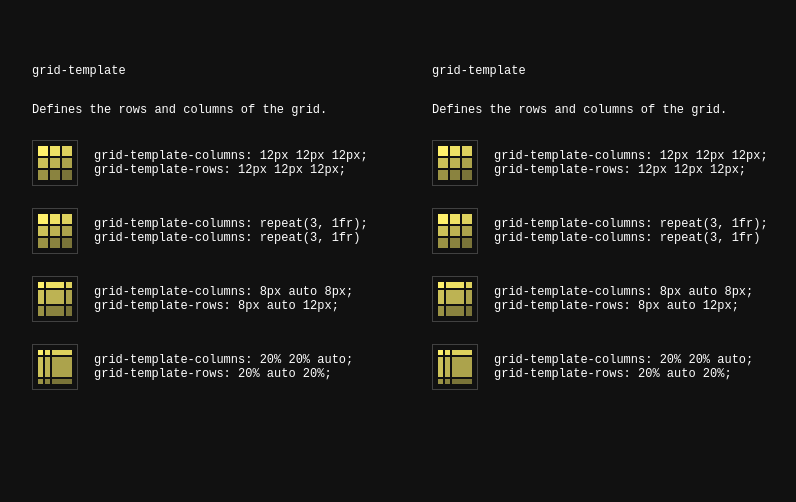
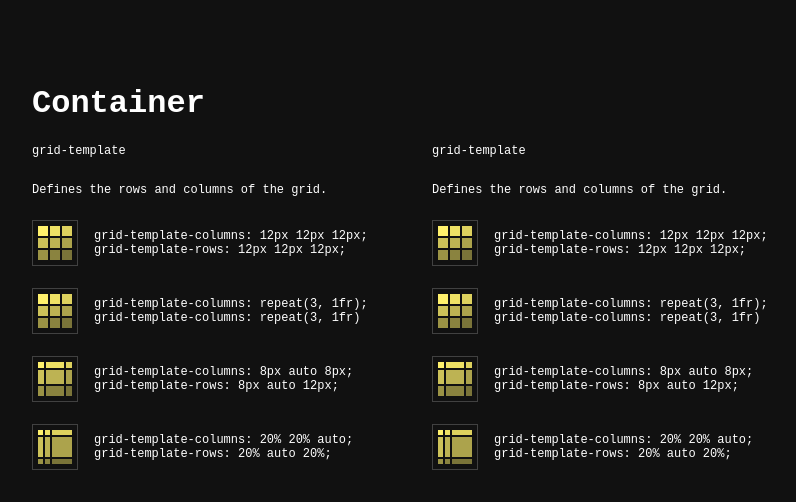
Before and after one commit to Eynzof/cheatsheet, a Next.js app: page /grid in a window 1280 px wide. Shown: the top 502 px of the page, without its empty margins (32-828 px from the left). Built offline with nearby package versions, Linux system fonts and the light colour scheme.

Commit message:
adjust padding

```diff
--- a/app/grid/grid.module.css
+++ b/app/grid/grid.module.css
@@ -3,12 +3,12 @@
 
     color: #fff;
     font-family: "Inconsolata", monospace;
-
+    padding: 4rem;
 }
 .sets {
     display: grid;
     grid-template-columns: repeat(4, 1fr);
-    padding: 4rem;
+
 }
 .set {
     /*border: 1px solid #fff*/
--- a/app/grid/page.tsx
+++ b/app/grid/page.tsx
@@ -6,6 +6,7 @@ import GridTemplate from "../../components/Grid/GridTemplate/GridTemplate";
 function Page() {
     return (
         <div className={styles.main}>
+            <h1>Container</h1>
             <div className={styles.sets}>
                 <GridTemplate/>
                 <div className={styles.set}>
--- a/components/Grid/GridTemplate/GridTemplate.tsx
+++ b/components/Grid/GridTemplate/GridTemplate.tsx
@@ -2,7 +2,7 @@ import React from 'react';
 import styles from "../../../app/grid/grid.module.css";
 
 // @ts-ignore
-function GridTemplate(props) {
+function GridTemplate() {
     return (
         <div className={styles.set}>
             <div className={styles.header}>grid-template</div>
```
